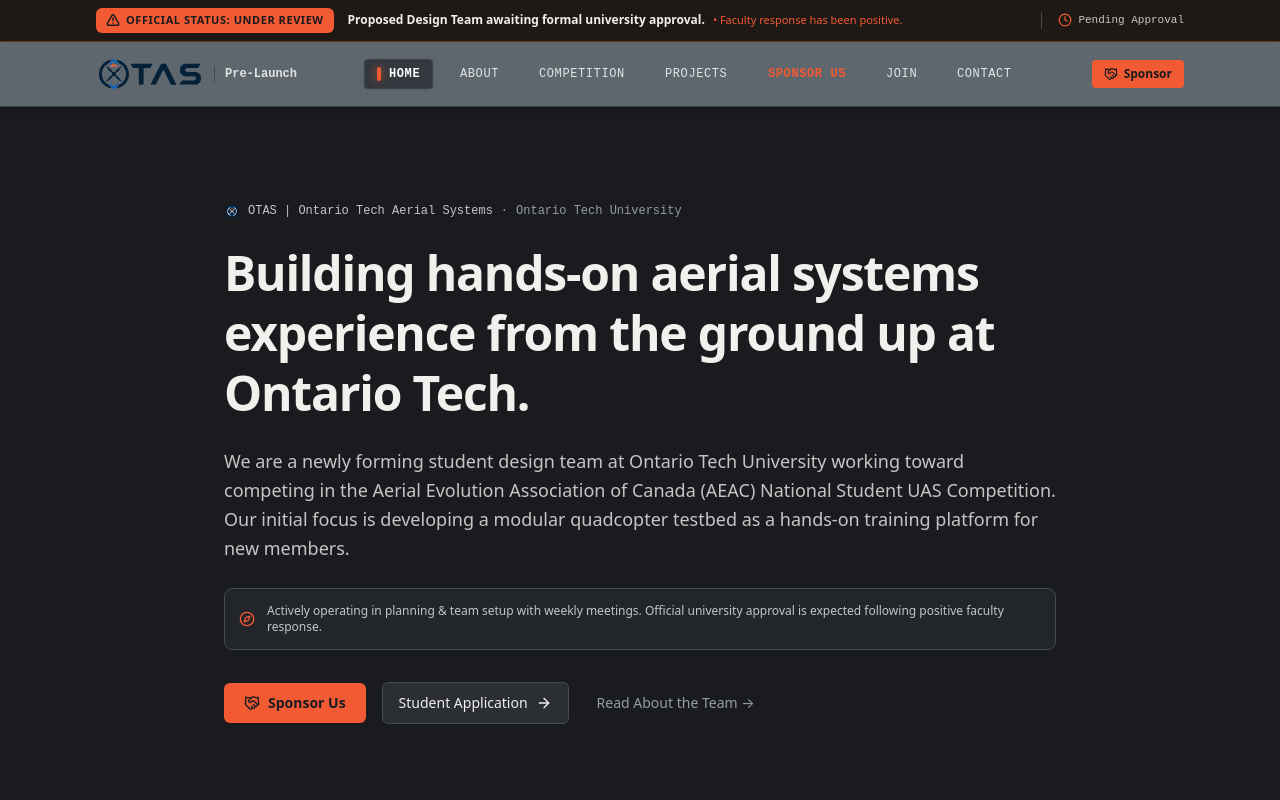
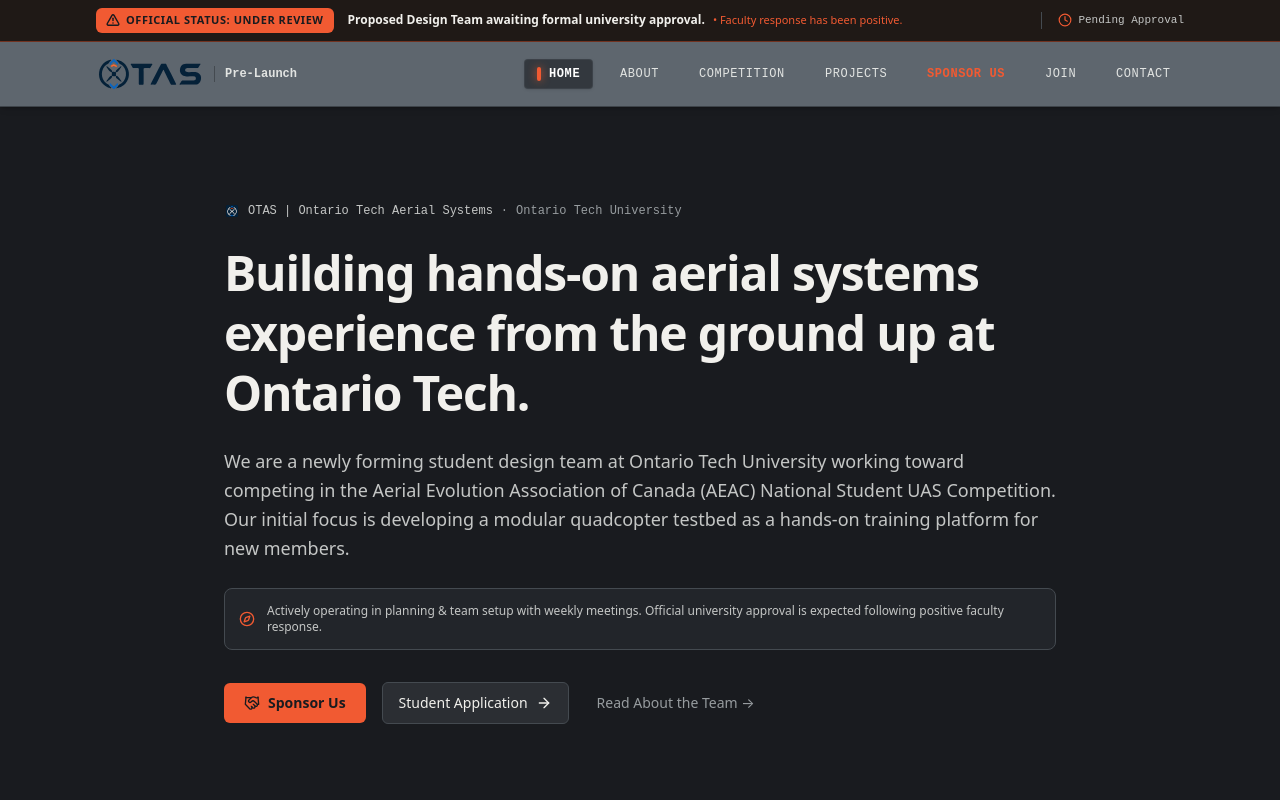
Before and after one commit to otudrone-team/OTAS-Website, a React (Vite) app: page / in a window 1280 px wide. Shown: the top 800 px of the page. Built offline with nearby package versions, Linux system fonts and the light colour scheme.

Commit message:
refactor: update intake form and remove legacy UI
Replace the student application form URL with the new Microsoft Forms link, remove the sponsorship CTA from the navbar, and clean up footer contact information.

```diff
--- a/src/components/Footer.tsx
+++ b/src/components/Footer.tsx
@@ -70,9 +70,6 @@
           <div>
             Operating in pre-launch planning phase at Ontario Tech University. Formal engineering design team recognition under administrative review.
           </div>
-          <div>
-            Contact: <a href={`mailto:${SITE_CONFIG.contactEmail}`} className="text-[#F15A32] hover:underline font-mono">{SITE_CONFIG.contactEmail}</a>
-          </div>
         </div>
       </div>
     </footer>
--- a/src/components/Navbar.tsx
+++ b/src/components/Navbar.tsx
@@ -75,16 +75,7 @@
           })}
         </nav>
 
-        {/* Quick CTA - Sponsor Us direct action */}
-        <div className="hidden lg:flex items-center gap-3">
-          <button
-            onClick={() => handleLinkClick('sponsor-us')}
-            className="flex items-center gap-1.5 px-3 py-1.5 text-xs font-semibold text-[#191B1F] bg-[#F15A32] hover:bg-[#FF7045] rounded transition-colors cursor-pointer"
-          >
-            <Handshake className="h-3.5 w-3.5" />
-            <span>Sponsor</span>
-          </button>
-        </div>
+
 
         {/* Mobile Menu Button */}
         <div className="flex md:hidden">
--- a/src/data/content.ts
+++ b/src/data/content.ts
@@ -117,7 +117,7 @@
 
   // External Form Links
   externalForms: {
-    studentApplicationUrl: "https://docs.google.com/forms/d/e/1FAIpQLSc_OTAS_Sample_Intake/viewform",
+    studentApplicationUrl: "https://forms.cloud.microsoft/Pages/ResponsePage.aspx?id=4aDMUVotG02qmt2qp4ruwo-2n_UZr7VOlcJUsk7Kfn5UNFoxTk5MM1NJQUpHWjlaODNVWU05VFEzQy4u",
     sponsorInquiryUrl: "mailto:otudrone@gmail.com?subject=Sponsorship%20Inquiry%20-%20Ontario%20Tech%20Aerial%20Systems",
   },
 };
```
